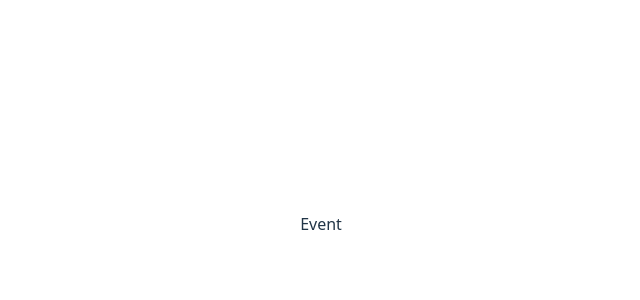
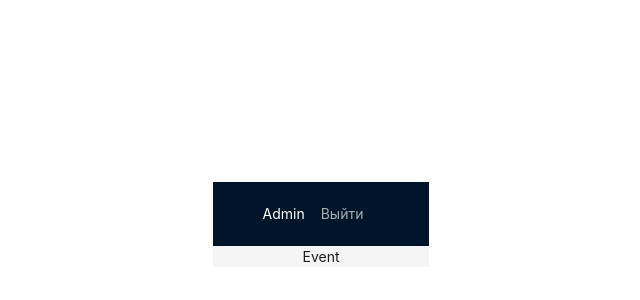
Before and after one commit to ppincore/calendarReact, a React (Vite) app: page / in a window 1280 px wide. Shown: the part 176-476 px from the top of the page, without its empty margins (319-959 px from the left). Built offline with nearby package versions, Linux system fonts and the light colour scheme.

Commit message:
feat: add nav bar menu

```diff
--- a/src/App.tsx
+++ b/src/App.tsx
@@ -1,11 +1,16 @@
 import "./App.css";
 import AppRouter from "./components/AppRouter/AppRouter";
+import { Layout } from "antd"; // Правильный импорт Layout
+import NavBar from "./components/NavBar/NavBar";
 
 function App() {
   return (
-    <>
-      <AppRouter />
-    </>
+    <Layout>
+      <NavBar />
+      <Layout.Content>
+        <AppRouter />
+      </Layout.Content>
+    </Layout>
   );
 }
 
--- /dev/null
+++ b/src/components/NavBar/NavBar.tsx
@@ -0,0 +1,57 @@
+import { Header } from "antd/es/layout/layout";
+import { Menu, Row } from "antd";
+import { useNavigate } from "react-router-dom";
+
+import type { MenuProps } from "antd";
+const NavBar = () => {
+  const router = useNavigate();
+  const auth = true;
+  console.log(router);
+
+  const menuItemsUnAuth: MenuProps["items"] = [
+    {
+      key: "2",
+      label: "Выйти",
+      onClick: () => {
+        console.log("logIn");
+      },
+    },
+  ];
+
+  const menuItemsAuth: MenuProps["items"] = [
+    {
+      key: "1",
+      label: "Выйти",
+      onClick: () => {
+        console.log("logOut");
+      },
+    },
+  ];
+
+  return (
+    <Header>
+      <Row justify={"end"}>
+        {auth ? (
+          <>
+            <div style={{ color: "white" }}>Admin</div>
+            <Menu
+              theme="dark"
+              mode="horizontal"
+              selectable={false}
+              items={menuItemsAuth}
+            />
+          </>
+        ) : (
+          <Menu
+            theme="dark"
+            mode="horizontal"
+            selectable={false}
+            items={menuItemsUnAuth}
+          />
+        )}
+      </Row>
+    </Header>
+  );
+};
+
+export default NavBar;
```
